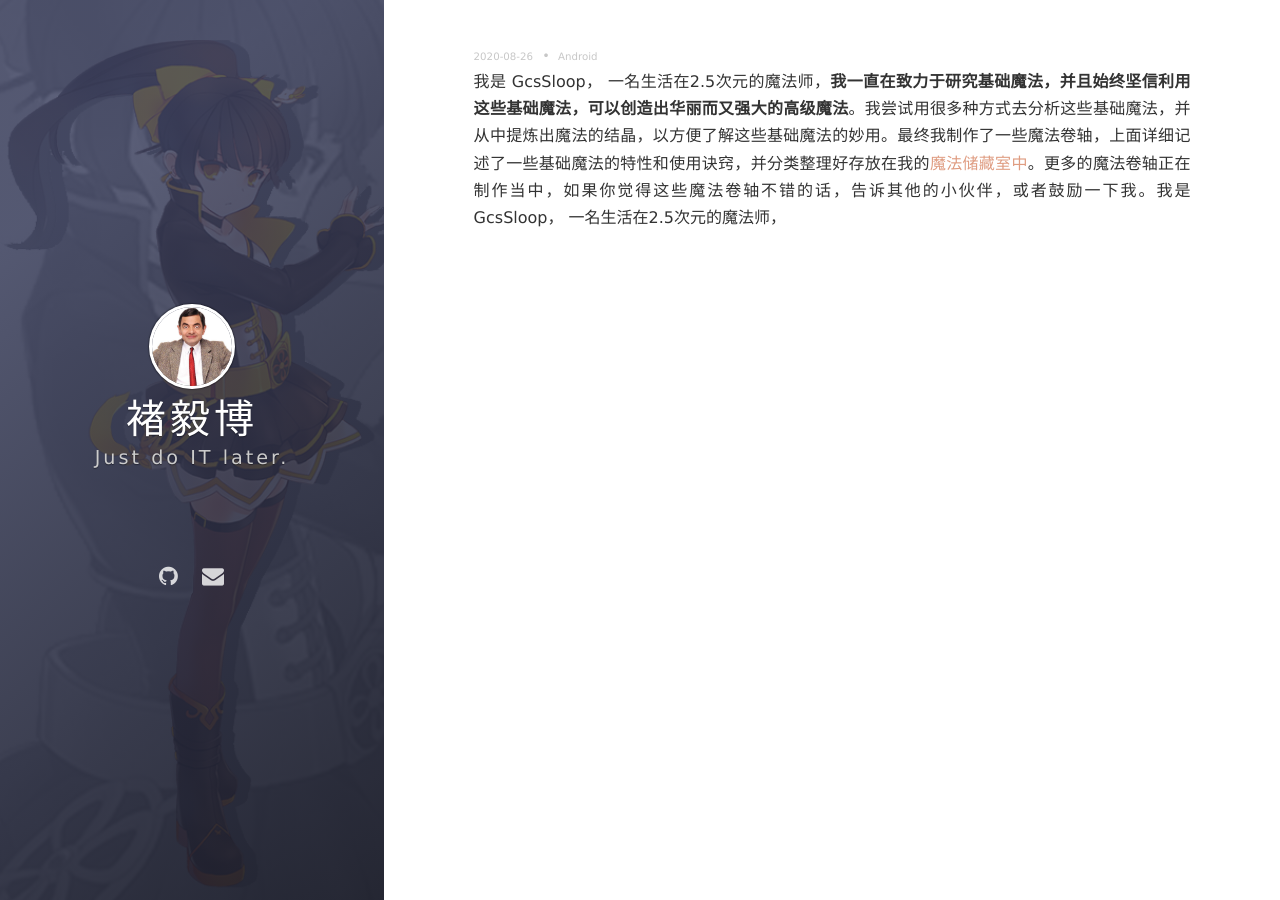
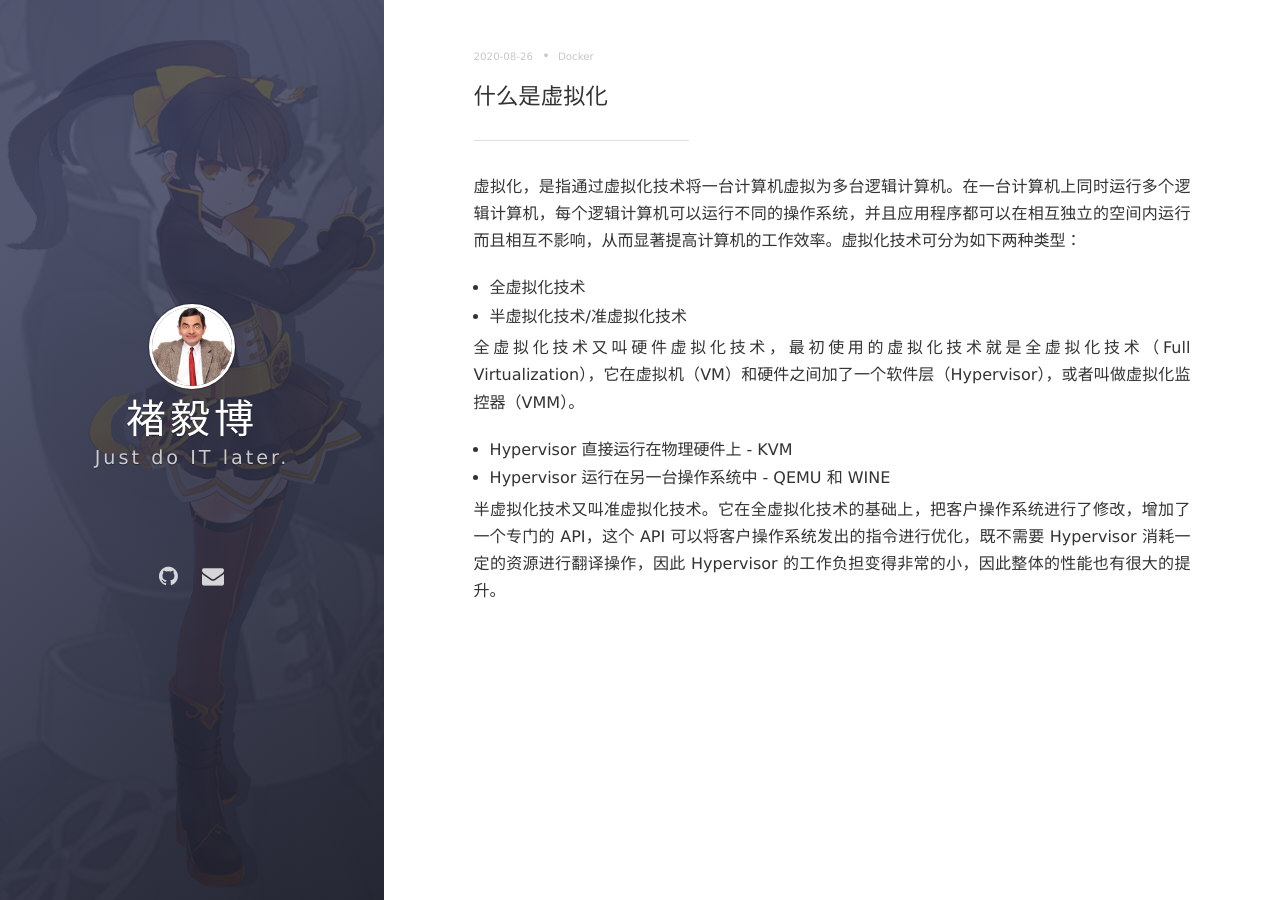
Before and after one commit to chuyibo/chuyibo.github.io, a Jekyll site: the page built from _posts/2020-08-26-测试发布.md, in a window 1280 px wide. Built offline with Jekyll 4.4.1, drawn with Linux system fonts in a browser that asks for light colours; nearby versions of some CDN libraries; comment, search, counter and statistics services are not loaded.

Commit message:
提交文章

```diff
--- a/_posts/2020-08-26-测试发布.md
+++ b/_posts/2020-08-26-测试发布.md
@@ -1,12 +1,30 @@
 ---
 layout: post
 category: Android
-title: 测试发布8
-tags: Android
-keywords: Android
+title: Docker 总结（一）
+tags: Docker
+keywords: Docker
 excerpt: 简介摘要
 redirect_from:
   - /2020/26/about/
 ---
 
-我是 GcsSloop， 一名生活在2.5次元的魔法师，**我一直在致力于研究基础魔法，并且始终坚信利用这些基础魔法，可以创造出华丽而又强大的高级魔法**。我尝试用很多种方式去分析这些基础魔法，并从中提炼出魔法的结晶，以方便了解这些基础魔法的妙用。最终我制作了一些魔法卷轴，上面详细记述了一些基础魔法的特性和使用诀窍，并分类整理好存放在我的[魔法储藏室中](http://www.gcssloop.com/#blog)。更多的魔法卷轴正在制作当中，如果你觉得这些魔法卷轴不错的话，告诉其他的小伙伴，或者鼓励一下我。我是 GcsSloop， 一名生活在2.5次元的魔法师，
+### 什么是虚拟化
+
+<hr>
+
+虚拟化，是指通过虚拟化技术将一台计算机虚拟为多台逻辑计算机。在一台计算机上同时运行多个逻辑计算机，每个逻辑计算机可以运行不同的操作系统，并且应用程序都可以在相互独立的空间内运行而且相互不影响，从而显著提高计算机的工作效率。虚拟化技术可分为如下两种类型：
+
+- 全虚拟化技术
+- 半虚拟化技术/准虚拟化技术
+
+
+
+全虚拟化技术又叫硬件虚拟化技术，最初使用的虚拟化技术就是全虚拟化技术（Full Virtualization），它在虚拟机（VM）和硬件之间加了一个软件层（Hypervisor），或者叫做虚拟化监控器（VMM）。
+
+- Hypervisor 直接运行在物理硬件上 - KVM
+- Hypervisor 运行在另一台操作系统中  - QEMU 和 WINE
+
+
+
+半虚拟化技术又叫准虚拟化技术。它在全虚拟化技术的基础上，把客户操作系统进行了修改，增加了一个专门的 API，这个 API 可以将客户操作系统发出的指令进行优化，既不需要 Hypervisor 消耗一定的资源进行翻译操作，因此 Hypervisor 的工作负担变得非常的小，因此整体的性能也有很大的提升。
```
